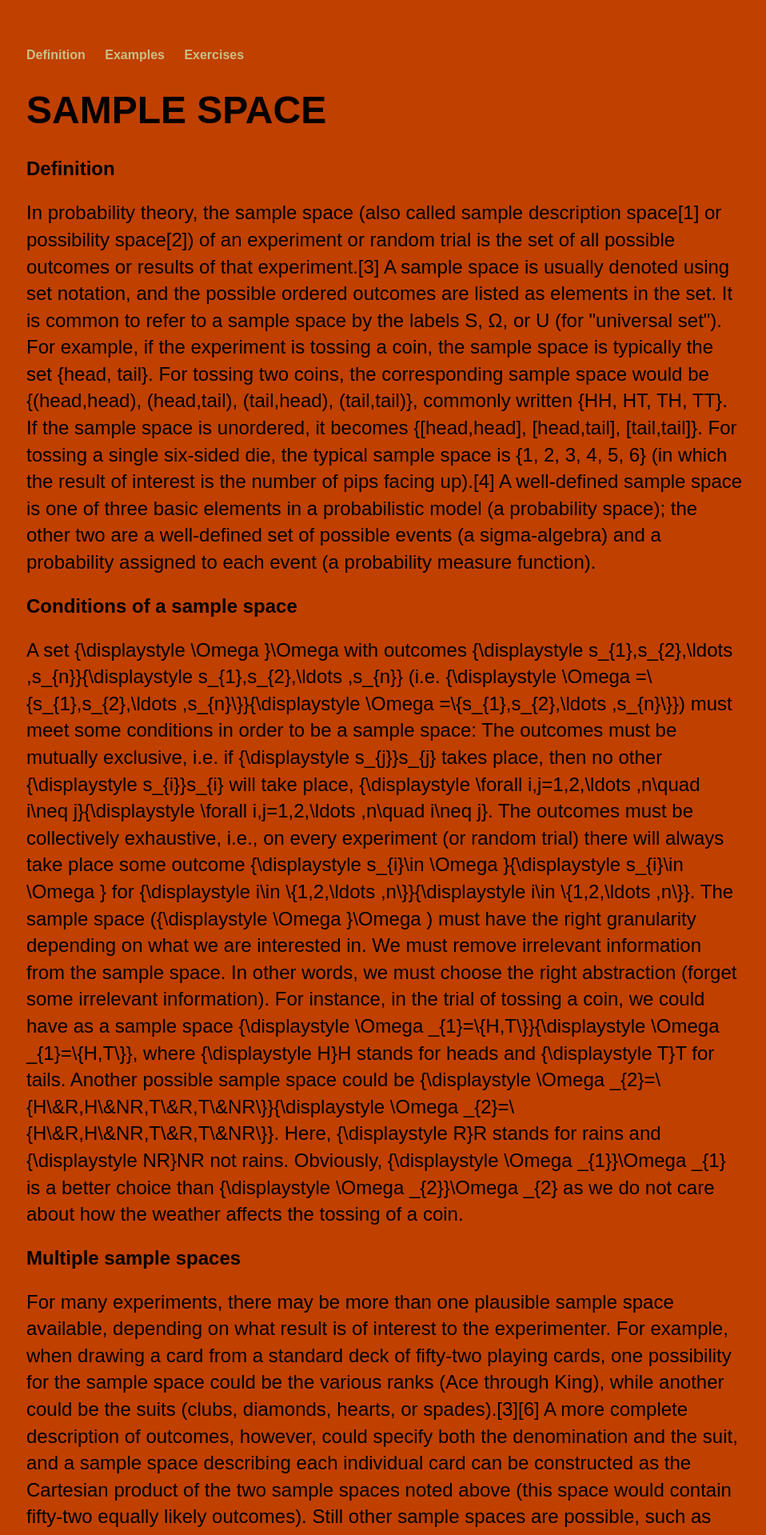
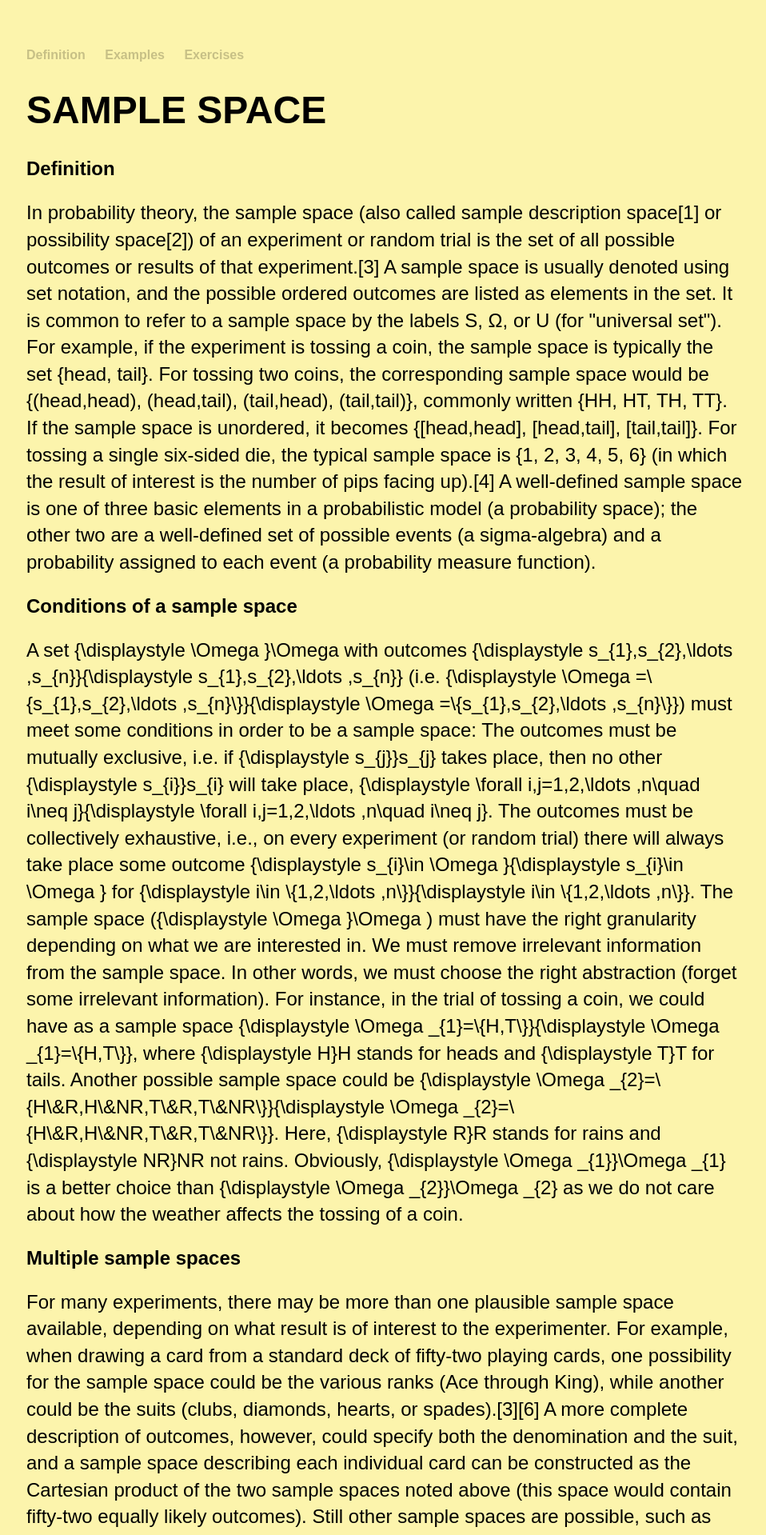
Before and after one commit to samplespace-discrete/samplespace-discrete.github.io, a Jekyll site: the page built from index.html, in a window 1280 px wide. Shown: the top 1919 px of the page at 80% size, without its empty margins (159-1117 px from the left). Built offline with Jekyll 4.4.1, drawn with Linux system fonts in a browser that asks for light colours.

Commit message:
Update main.css

```diff
--- a/css/main.css
+++ b/css/main.css
@@ -1,7 +1,7 @@
 body {
     margin: 60px auto;
     width: 70%;
-    background-color: #c04000;
+    background-color: #fcf4ac;
 }
 
 .border {
```
